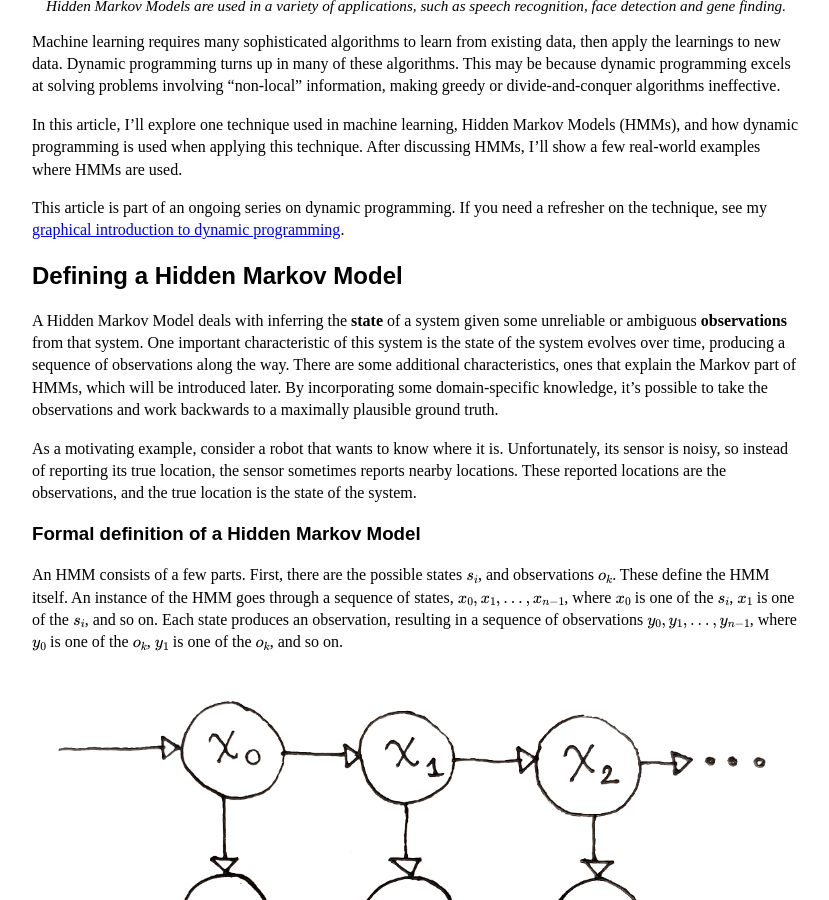
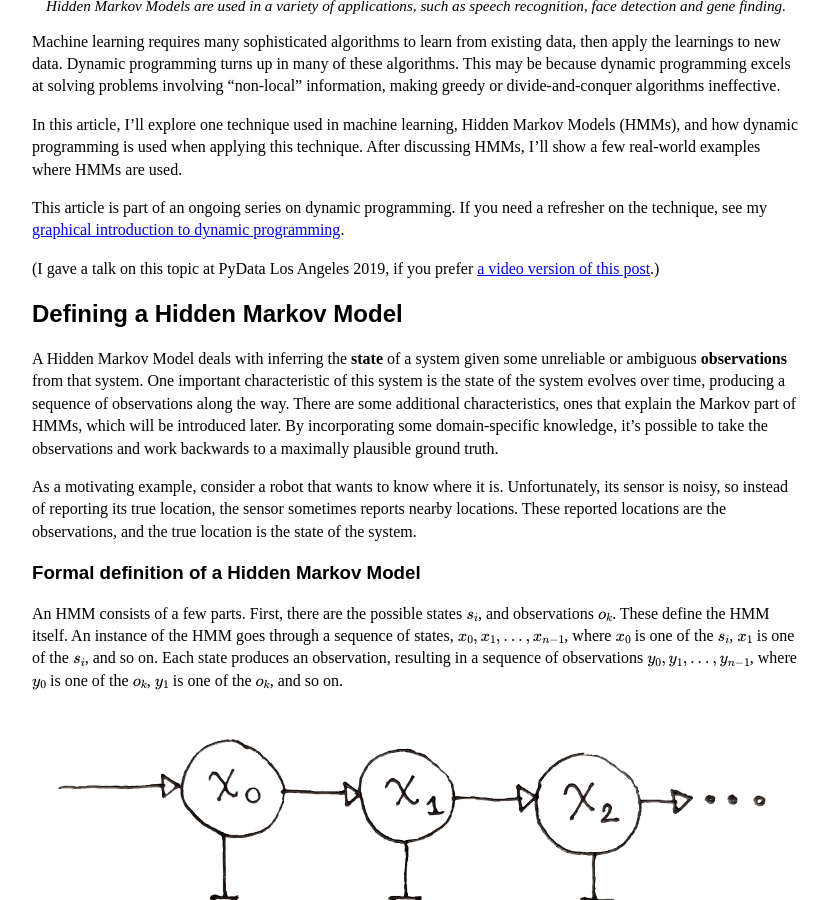
Before and after one commit to avik-das/avik-das.github.io, a Jekyll site: the page built from _posts/2019-06-24-dynamic-programming-for-machine-learning-hidden-markov-models.md, in a window 1280 px wide and 900 px high, scrolled down 403 px. Shown: the whole window, without its empty margins (224-1053 px from the left). Built offline with Jekyll 4.4.1, drawn with Linux system fonts in a browser that asks for light colours; formulas are drawn with MathJax 3.

Commit message:
Link to PyData video from HMM blog post
Since the PyData talk was ultimately based on this blog post, it makes
sense to link the two.

```diff
--- a/_posts/2019-06-24-dynamic-programming-for-machine-learning-hidden-markov-models.md
+++ b/_posts/2019-06-24-dynamic-programming-for-machine-learning-hidden-markov-models.md
@@ -14,6 +14,8 @@ Machine learning requires many sophisticated algorithms to learn from existing d
 In this article, I'll explore one technique used in machine learning, Hidden Markov Models (HMMs), and how dynamic programming is used when applying this technique. After discussing HMMs, I'll show a few real-world examples where HMMs are used.
 
 This article is part of an ongoing series on dynamic programming. If you need a refresher on the technique, see my [graphical introduction to dynamic programming]({% post_url 2019-04-15-a-graphical-introduction-to-dynamic-programming %}).
+
+(I gave a talk on this topic at PyData Los Angeles 2019, if you prefer [a video version of this post](https://youtu.be/MADX-L75ub8).)
 
 ## Defining a Hidden Markov Model
 
```
